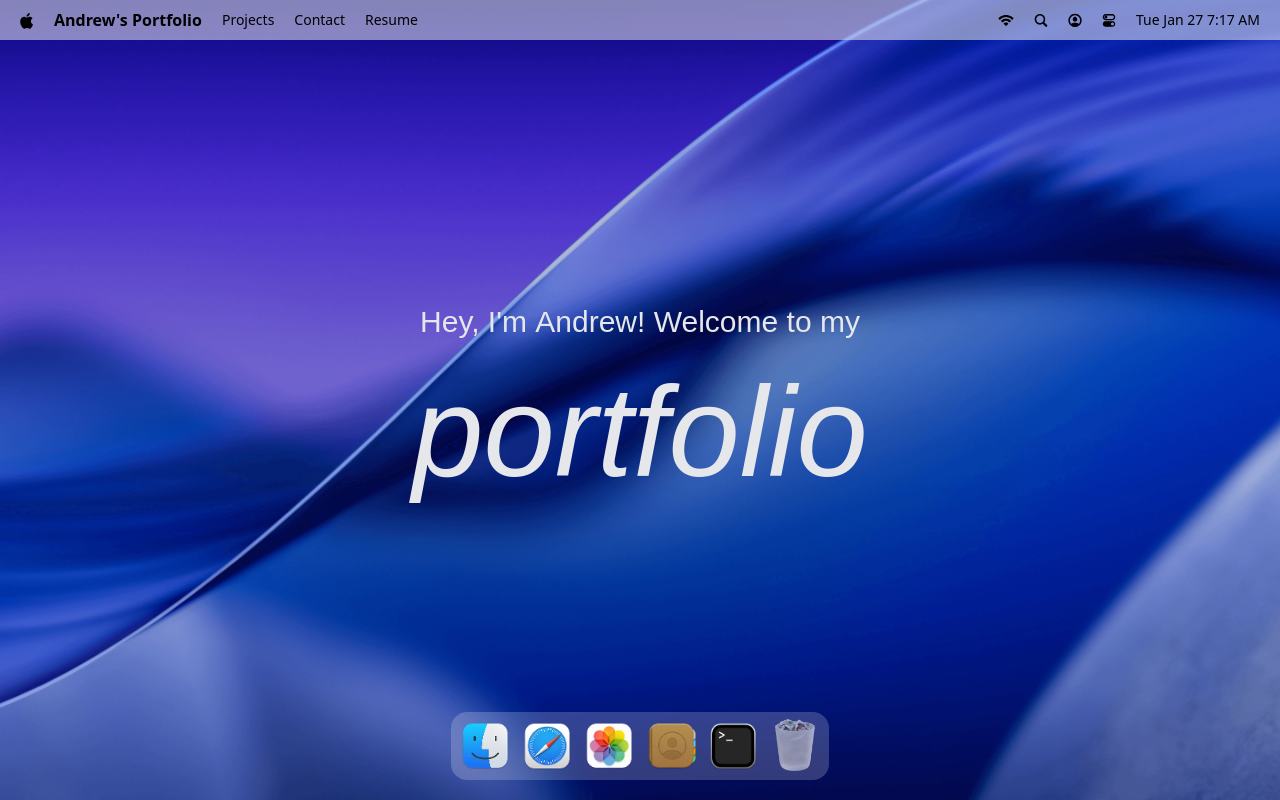
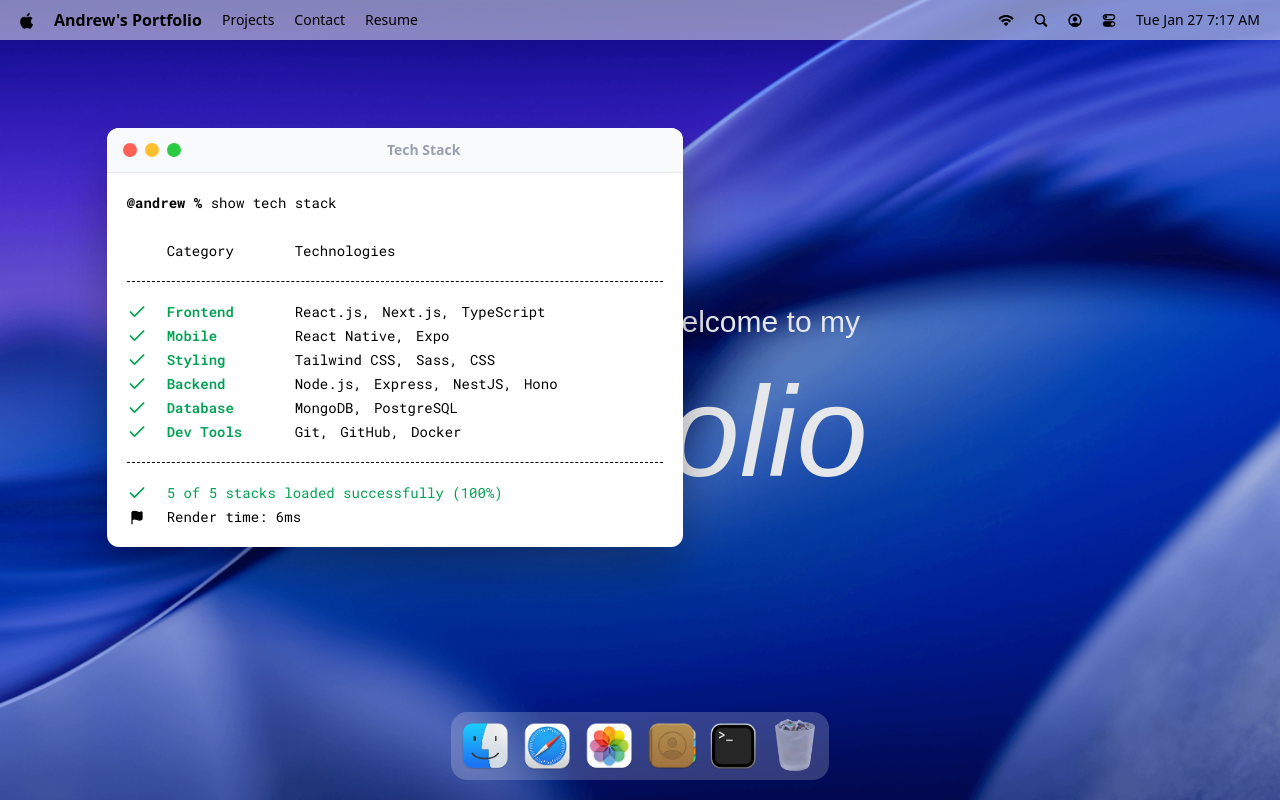
Before and after one commit to andrxriv/portfolio, a React (Vite) app: page / in a window 1280 px wide. Both pictures are taken after a click on the button 733 px from the left and 746 px from the top of the page. Built offline with nearby package versions, Linux system fonts and the light colour scheme; a web font is replaced by a local one.

Commit message:
Implemented Window Wrapper

```diff
--- a/src/App.jsx
+++ b/src/App.jsx
@@ -1,4 +1,10 @@
 import { Navbar, Welcome, Dock } from "#components"
+import { Terminal } from "#windows";
+
+import gsap from "gsap";
+import { Draggable } from "gsap/Draggable";
+
+gsap.registerPlugin(Draggable);
 
 const App = () => {
   return (
@@ -6,6 +12,8 @@
         <Navbar />
         <Welcome />
         <Dock />
+
+        <Terminal />
     </main>
   );
 };
--- /dev/null
+++ b/src/components/WindowControls.jsx
@@ -0,0 +1,17 @@
+import useWindowStore from '#store/window'
+import React from 'react'
+
+const WindowControls = ({target}) => {
+    const { closeWindow } = useWindowStore();
+
+    return (
+        <div id="window-controls">
+            <div className='close' onClick={() => closeWindow(target)}/>
+            <div className='minimize' />
+            <div className='maximize' />
+
+        </div>
+    )
+}
+
+export default WindowControls
--- a/src/components/index.js
+++ b/src/components/index.js
@@ -1,5 +1,6 @@
 import Navbar from "./navbar";
 import Welcome from "./welcome";
 import Dock  from "./dock";
+import WindowControls from "./WindowControls";
 
-export { Navbar, Welcome, Dock }
+export { Navbar, Welcome, Dock, WindowControls }
--- /dev/null
+++ b/src/hoc/WindowWrapper.jsx
@@ -0,0 +1,60 @@
+import useWindowStore from '#store/window'
+import React, { useLayoutEffect } from 'react'
+import { useRef } from "react";
+import gsap from 'gsap';
+import { useGSAP } from '@gsap/react';
+import { Draggable } from 'gsap/Draggable';
+
+const WindowWrapper = (Component, windowKey) => {
+    const Wrapped = (props) => {
+        const { focusWindow, windows } = useWindowStore();
+        const { isOpen, zIndex} = windows[windowKey];
+        const ref = useRef(null);
+
+        useGSAP(() => {
+            const el = ref.current;
+            if(!el || !isOpen) return;
+
+            el.style.display = "block";
+
+            gsap.fromTo(
+                el,
+                { scale: 0.8, opacity: 0, y: 40 },
+                { scale: 1, opacity: 1, y: 0, duration: 0.6, ease:"power3.out"}
+            )
+        }, [isOpen])
+
+        useGSAP(() => {
+            const el = ref.current;
+            if (!el) return;
+
+            const [instance] = Draggable.create(el, { onPress: () => focusWindow(windowKey)})
+
+            return () => instance.kill();
+        }, [])
+
+        useLayoutEffect(() => {
+            const el = ref.current;
+            if(!el) return;
+
+            el.style.display = isOpen ? "block" : "none"
+        }, [isOpen]);
+
+        return (
+            <section
+                id={windowKey}
+                ref={ref}
+                style={{zIndex}}
+                className="absolute"
+            >
+                <Component {...props}/>
+            </section>
+        );
+    };
+
+    Wrapped.displayName = `WindowWrapper(${Component.displayName|| Component.name || "Component"})`;
+
+    return Wrapped;
+}
+
+export default WindowWrapper
--- /dev/null
+++ b/src/windows/index.js
@@ -0,0 +1,3 @@
+import Terminal from "./terminal";
+
+export { Terminal }
--- /dev/null
+++ b/src/windows/terminal.jsx
@@ -0,0 +1,55 @@
+import { techStack } from '#constants'
+import WindowWrapper from '#hoc/WindowWrapper'
+import React from 'react'
+import { Check, Flag } from 'lucide-react'
+import WindowControls from '#components/WindowControls'
+
+const Terminal = () => {
+  return (
+    <>
+        <div id="window-header">
+            <p><WindowControls target="terminal" /></p>
+            <h2>Tech Stack</h2>
+        </div>
+
+        <div className="techstack">
+            <p>
+                <span className="font-bold">@andrew % </span>
+                show tech stack
+            </p>
+            <div className="label">
+                <p className="w-32">Category</p>
+                <p>Technologies</p>
+            </div>
+
+            <ul className="content">
+                {techStack.map(({ category, items }) => (
+                    <li key={category} className="flex items-center">
+                        <Check className="check" size={20} />
+                        <h3>{category}</h3>
+                        <ul>
+                            {items.map((item, i) => (
+                                <li key={i}>{item}{i < items.length - 1 ? ',' : ''}</li>
+                            ))}
+                        </ul>
+                    </li>
+                ))}
+            </ul>
+            <div className="footnote">
+                <p>
+                    <Check size={20} /> 5 of 5 stacks loaded successfully (100%)
+                </p>
+
+                <p className="text-black">
+                    <Flag size={15} fill="black" />
+                    Render time: 6ms
+                </p>
+            </div>
+        </div>
+    </>
+  )
+}
+
+const TerminalWindow = WindowWrapper(Terminal, "terminal")
+
+export default TerminalWindow;
```
